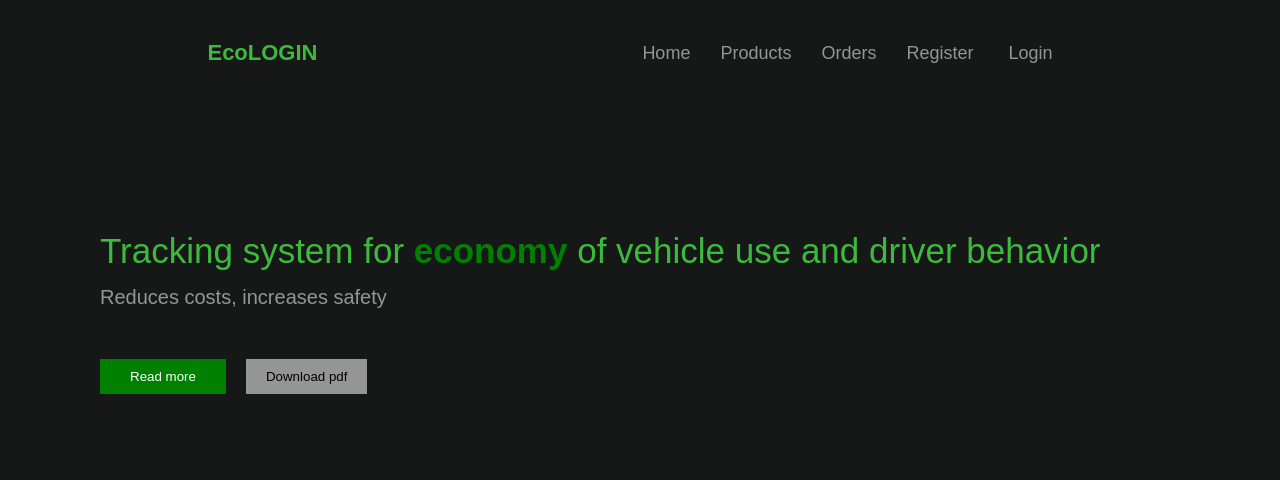
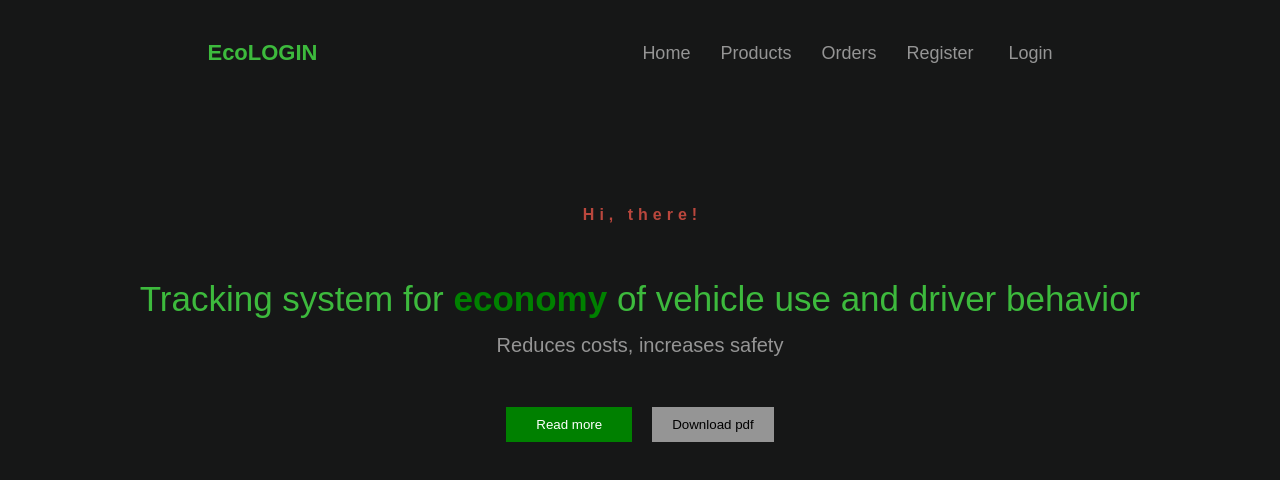
Before and after one commit to 665-stack/router-firebase-integration, a React (Create React App) app: page / in a window 1280 px wide. Shown: the top 480 px of the page. Built offline with nearby package versions, Linux system fonts and the light colour scheme; no server answers.

Commit message:
add userName in homepage when user do login

```diff
--- a/src/Components/Home/Home.css
+++ b/src/Components/Home/Home.css
@@ -1,6 +1,14 @@
 .home {
-    margin-top: 150px;
+    margin-top: 130px;
     padding: 0px 100px;
+    text-align: center;
+}
+
+.user-welcome {
+    color: rgb(186, 71, 61);
+    font-family: Arial, Helvetica, sans-serif;
+    letter-spacing: 5px;
+    margin-left: 5px;
 }
 
 .home .tagline {
@@ -9,6 +17,7 @@
     font-size: 35px;
     line-height: 50px;
     font-family: Arial, Helvetica, sans-serif;
+    margin-top: 50px;
 }
 
 .home .tagline span {
--- a/src/Components/Home/Home.js
+++ b/src/Components/Home/Home.js
@@ -1,13 +1,19 @@
 import React from 'react';
+import useFirebase from '../../Hooks/useFirebase';
 import './Home.css'
 const Home = () => {
+    const { user } = useFirebase();
     return (
         <div className='home'>
-            <h1 className='tagline'>Tracking system for <span>economy</span> of vehicle use and driver behavior</h1>
-            <p>Reduces costs, increases safety</p>
-            <div className="buttons">
-                <button className='readmore-button'>Read more</button>
-                <button className='pdf-button'>Download pdf</button>
+            <div>
+                <h4 className='user-welcome'>Hi, {user ? user.displayName : "there!"}</h4>
+
+                <h1 className='tagline'>Tracking system for <span>economy</span> of vehicle use and driver behavior</h1>
+                <p>Reduces costs, increases safety</p>
+                <div className="buttons">
+                    <button className='readmore-button'>Read more</button>
+                    <button className='pdf-button'>Download pdf</button>
+                </div>
             </div>
         </div>
     );
```
